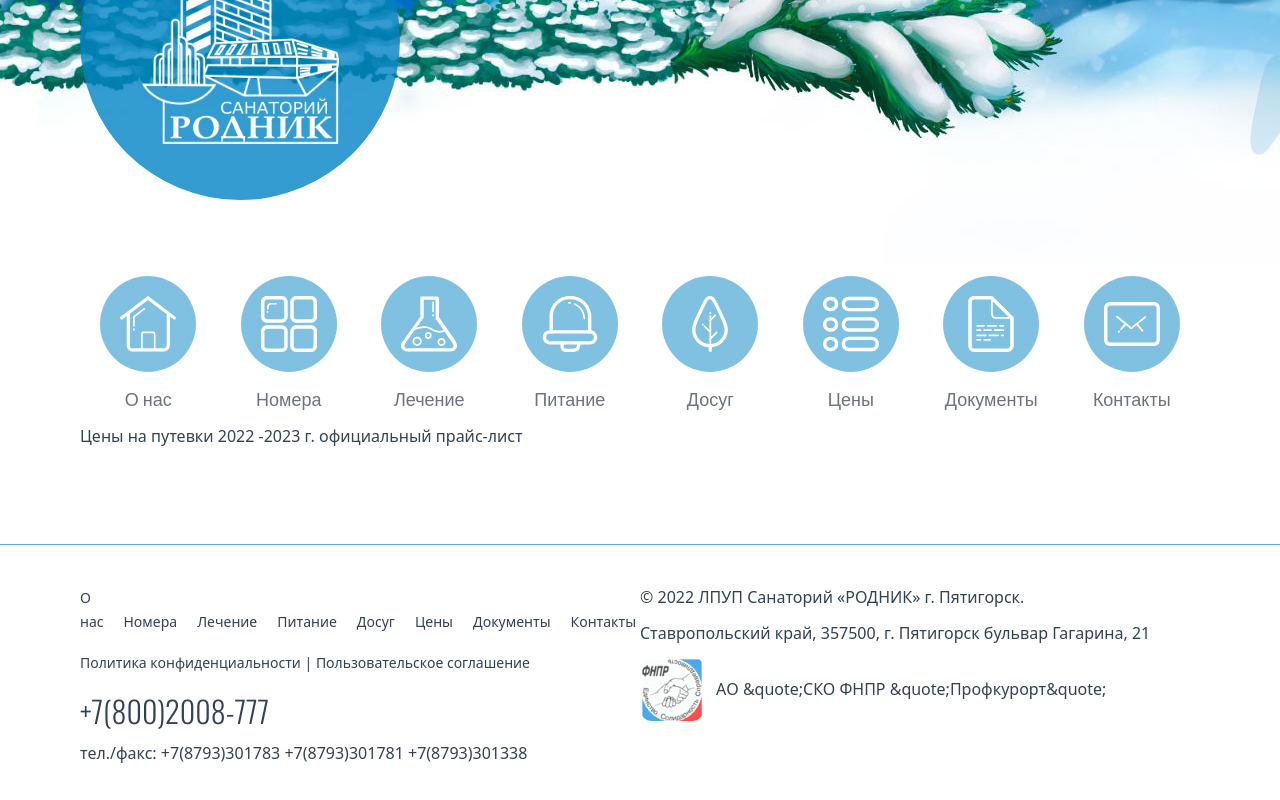
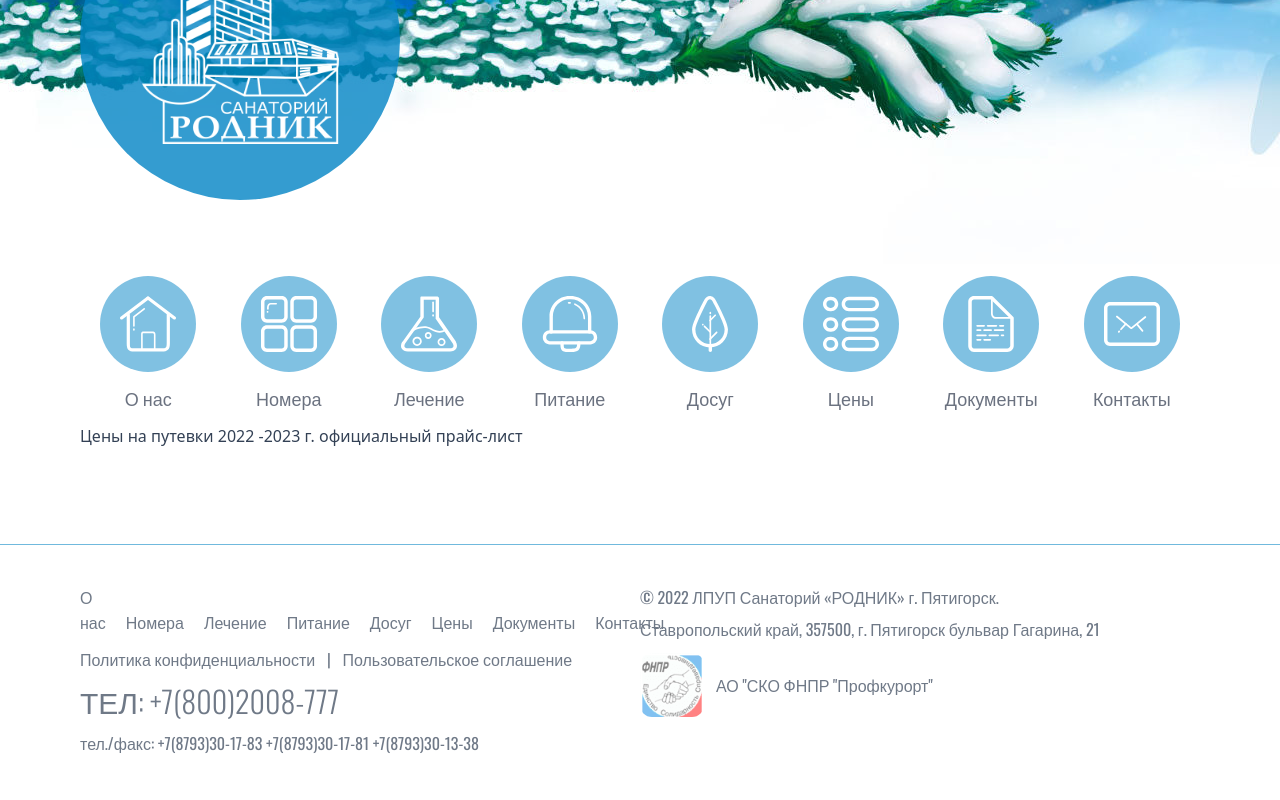
Before and after one commit to harconnen-2019/rodnik-app, a Next.js app: page /price in a window 1280 px wide. Shown: the part 364-1164 px from the top of the page. Built offline with nearby package versions, Linux system fonts and the light colour scheme.

Commit message:
Страница номеров

```diff
--- a/components/ui/footer/index.tsx
+++ b/components/ui/footer/index.tsx
@@ -14,14 +14,14 @@ type Props = {
 
 const Footer: FC<Props> = ({ menu }) => {
     return (
-        <footer className="container mt-24 hidden md:block pb-10 border-t border-blue-400 pt-10">
+        <footer className="container mt-24 hidden lg:block pb-10 border-t border-l-logo-circle dark:border-d-logo-circle pt-10 opacity-70">
             <div className="grid grid-cols-2">
                 <div>
-                    <div className="mb-5">
+                    <div className="mb-3">
                         {menu.map((item) => (
                             <li
                                 key={item.href}
-                                className="list-none inline pr-5 text-sm"
+                                className="list-none inline pr-5 font-display hover:underline"
                             >
                                 <Link href={item.href}>
                                     <a>{item.name}</a>
@@ -29,32 +29,45 @@ const Footer: FC<Props> = ({ menu }) => {
                             </li>
                         ))}
                     </div>
-                    <p className="mb-5 text-sm">
+                    <p className="mb-3 font-display">
                         <Link href="/privacy-policy">
-                            <a>Политика конфиденциальности</a>
+                            <a className="hover:underline mr-2">
+                                Политика конфиденциальности
+                            </a>
                         </Link>
                         {' | '}
                         <Link href="/terms-of-use">
-                            <a>Пользовательское соглашение</a>
+                            <a className="hover:underline ml-2">
+                                Пользовательское соглашение
+                            </a>
                         </Link>
                     </p>
                     <p className="text-3xl font-light mb-3 font-display">
                         <a href={`tel:${PRIMARY_PHONE}`}>
-                            {PRIMARY_PHONE.replace('77', '-77')}
+                            ТЕЛ: {PRIMARY_PHONE.replace('77', '-77')}
                         </a>
                     </p>
-                    <p className="mb-3">
+                    <p className="font-display">
                         тел./факс: {SECONDARY_PHONE.join(' ')}
                     </p>
                 </div>
-                <div>
-                    <p className="mb-3">
+                <div className="font-display">
+                    <p className="mb-2">
                         &copy; {new Date().getFullYear()} {NAME_COMPANY}
                     </p>
                     <p className="mb-3">{ADDRESS}</p>
                     <div className="flex items-center">
                         <div className=" w-16 h-16 mr-3 bg-[url('/static/img/footer-logo-fnpr.png')] bg-cover rounded-xl opacity-70" />
-                        <div>АО &quote;СКО ФНПР &quote;Профкурорт&quote;</div>
+                        <div>
+                            <a
+                                href="https://profkurort.ru/"
+                                rel="nofollow noreferrer"
+                                target="_blank"
+                                className="hover:underline"
+                            >
+                                АО &quot;СКО ФНПР &quot;Профкурорт&quot;
+                            </a>
+                        </div>
                     </div>
                 </div>
             </div>
--- a/config.tsx
+++ b/config.tsx
@@ -8,9 +8,9 @@ export const NAME_COMPANY: string = 'ЛПУП Санаторий «РОДНИК
 export const PRIMARY_PHONE: string = '+7(800)2008777';
 
 export const SECONDARY_PHONE: string[] = [
-    '+7(8793)301783',
-    '+7(8793)301781',
-    '+7(8793)301338',
+    '+7(8793)30-17-83',
+    '+7(8793)30-17-81',
+    '+7(8793)30-13-38',
 ];
 
 export const EMAIL: string = 'rodnik.manager@profkurort.ru';
--- /dev/null
+++ b/pages/nomera/[slug].tsx
@@ -0,0 +1,10 @@
+import React, { FC } from 'react';
+import { useRouter } from 'next/router';
+
+const Slug: FC = () => {
+    const router = useRouter();
+    const { slug } = router.query;
+    return <div>Проверка - {slug}</div>;
+};
+
+export default Slug;
```
